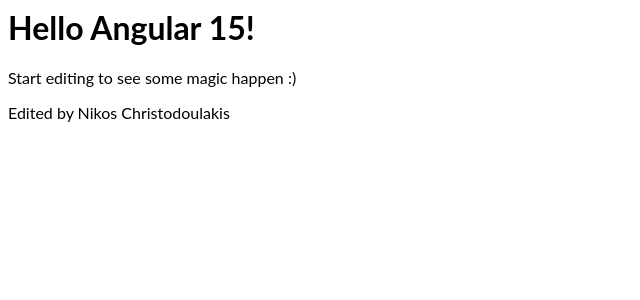
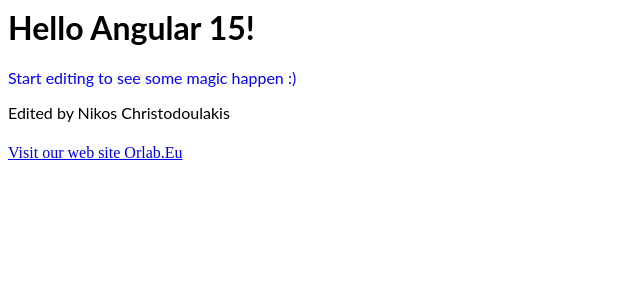
Before and after one commit to nchristodoulakis2/angular-ivy-p3qqwi, an Angular app: page / in a window 1280 px wide. Shown: the top 300 px of the page, without its empty margins (0-640 px from the left). Built offline with nearby package versions, Linux system fonts and the light colour scheme.

Commit message:
1 file modified

```diff
--- a/src/app/app.component.html
+++ b/src/app/app.component.html
@@ -1,3 +1,7 @@
 <hello name="{{ name }}"></hello>
-<p>Start editing to see some magic happen :)</p>
+<p>
+  <span style="color:blue;">Start editing to see some magic happen :)</span>
+</p>
 <p>Edited by Nikos Christodoulakis</p>
+<h1></h1>
+<a href="http://www.orlab.eu">Visit our web site Orlab.Eu</a>
```
